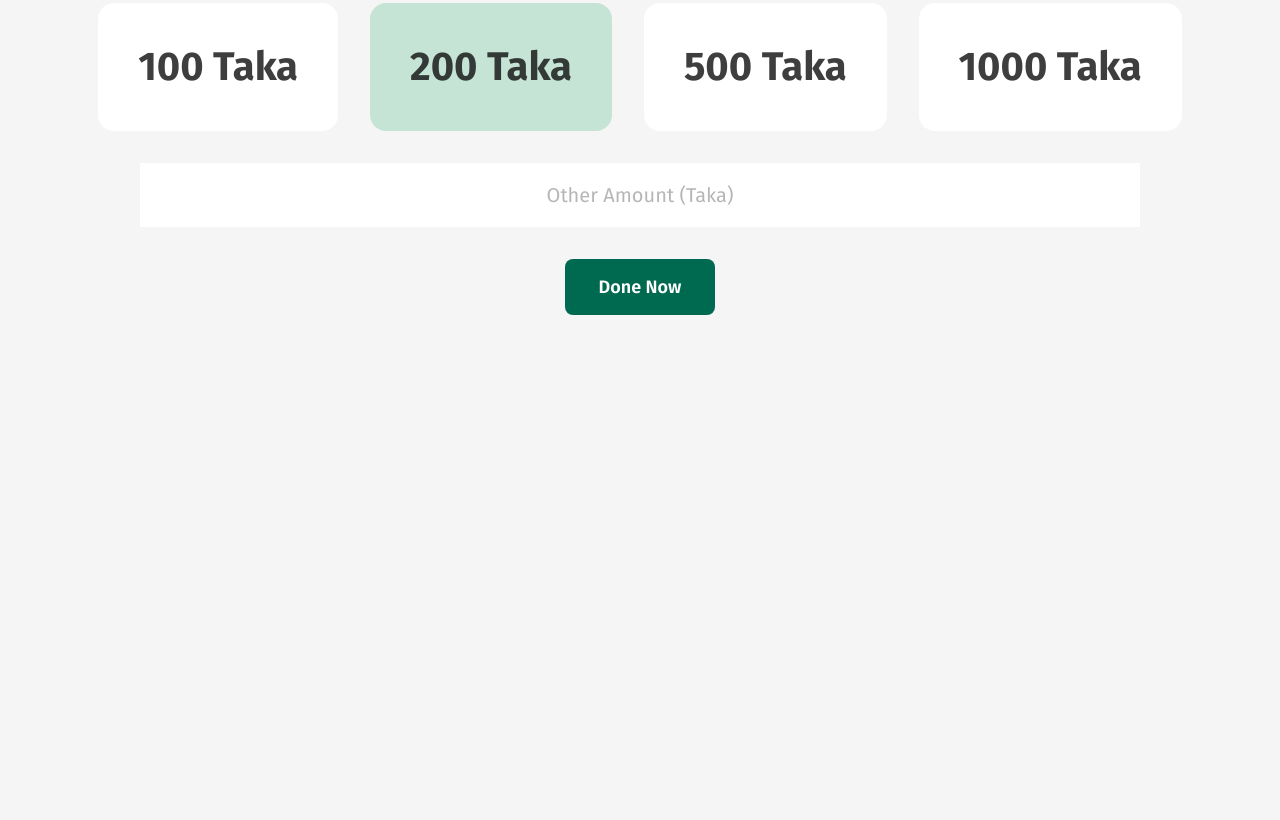
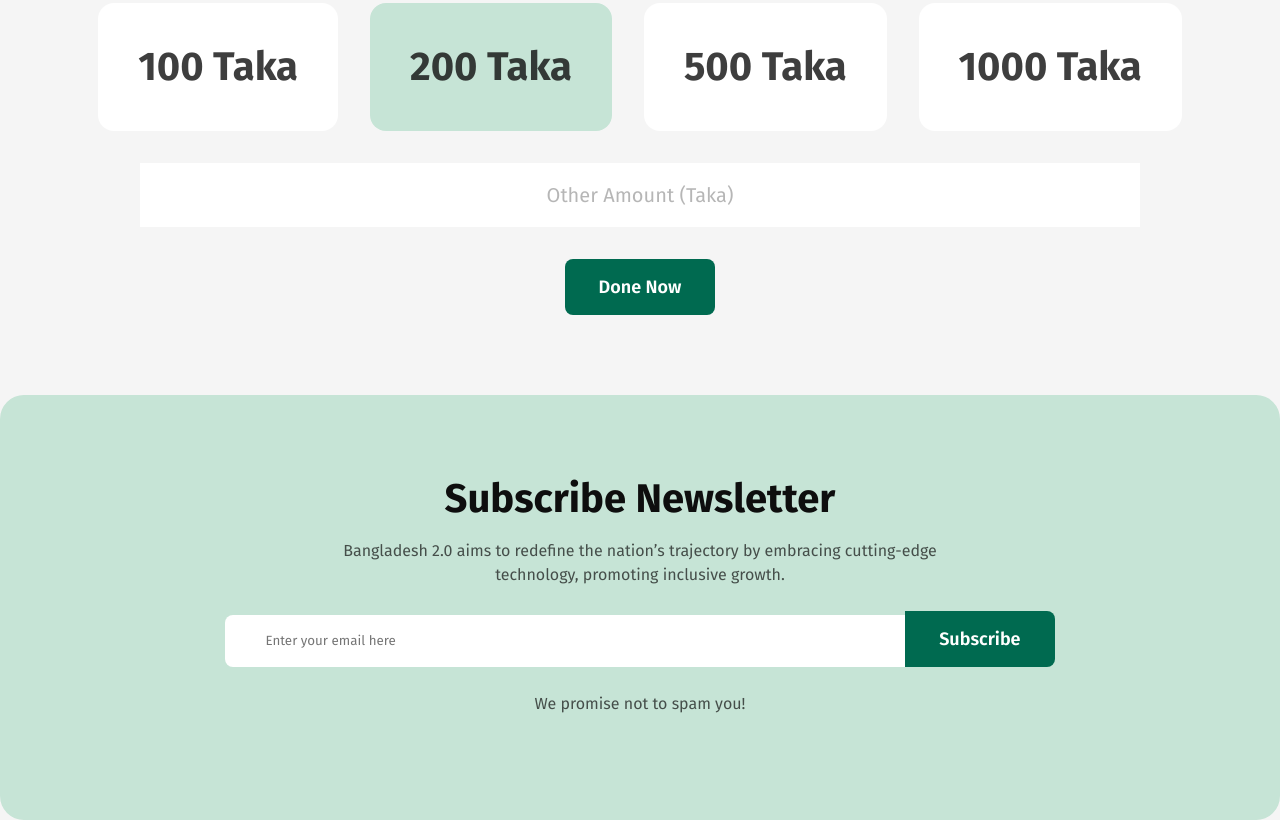
Before and after one commit to ismail-dev-code/bangladesh-2-0, a plain HTML site: page index.html in a window 1280 px wide. Shown: the part 3639-4459 px from the top of the page. Before the commit the page ends 4034 px from the top, so only its background shows below. Drawn offline with Linux system fonts and the light colour scheme; a web font is replaced by a local one.

Commit message:
subscribe section done

```diff
--- a/index.html
+++ b/index.html
@@ -146,7 +146,7 @@
                 we, with a certain degree of justification, be able to speak of
                 humankind as civilized
               </p>
-              <button>Read More</button>
+              <button class="primary-btn">Read More</button>
             </div>
           </div>
           <div class="news-card1">
@@ -161,7 +161,7 @@
                 we, with a certain degree of justification, be able to speak of
                 humankind as civilized
               </p>
-              <button>Read More</button>
+              <button class="primary-btn">Read More</button>
             </div>
             <img src="assets/satelite.png" alt="" />
           </div>
@@ -178,7 +178,7 @@
                 we, with a certain degree of justification, be able to speak of
                 humankind as civilized
               </p>
-              <button>Read More</button>
+              <button class="primary-btn">Read More</button>
             </div>
           </div>
         </div>
@@ -199,8 +199,19 @@
         </div>
         <div class="input-area">
           <input type="text" placeholder="Other Amount (Taka)" />
-          <button>Done Now</button>
+          <button class="primary-btn">Done Now</button>
         </div>
+      </section>
+      <section class="subscribe">
+        <div class="subscribe-title">
+          <h1>Subscribe Newsletter</h1>
+          <p>Bangladesh 2.0 aims to redefine the nation’s trajectory by embracing cutting-edge <br> technology, promoting inclusive growth.</p>
+        </div>
+        <div class="subscribe-input">
+          <input type="email" placeholder="Enter your email here">
+          <button class="primary-btn">Subscribe</button>
+        </div>
+        <p class="subscribe-promise">We promise not to spam you!</p>
       </section>
     </main>
     <footer></footer>
--- a/style.css
+++ b/style.css
@@ -288,15 +288,6 @@ header nav {
 .card-text button {
   margin-top: 32px;
   padding: 13px 26px;
-  background-color: #006a50;
-  color: rgb(255, 255, 255);
-  font-size: 18px;
-  font-weight: 600;
-  line-height: 22px;
-  letter-spacing: 0%;
-  text-align: left;
-  border-radius: 8px;
-  border: none;
 }
 .card-text button:hover {
   cursor: pointer;
@@ -370,11 +361,12 @@ header nav {
   width: 75%;
   border: none;
   text-align: center;
+  margin-bottom: 32px;
 }
 .input-area [type="text"]::placeholder {
   color: rgba(14, 14, 14, 0.3);
 }
-.input-area button {
+.primary-btn {
   background-color: #006a50;
   color: rgb(255, 255, 255);
   font-size: 18px;
@@ -383,5 +375,52 @@ header nav {
   padding: 17px 34px 17px 34px;
   border-radius: 8px;
   border: none;
-  margin-top: 32px;
 }
+.primary-btn:hover{
+  cursor: pointer;
+  background-color: #006a50e8;
+}
+
+/* subscribe section start  */
+.subscribe {
+  padding: 80px 100px 80px 100px;
+  border-radius: 24px;
+  background: rgb(198, 228, 214);
+  display: flex;
+  flex-direction: column;
+  align-items: center;
+  text-align: center;
+}
+.subscribe h1 {
+  color: rgb(14, 14, 14);
+  font-size: 40px;
+  font-weight: 700;
+  line-height: 48px;
+  text-align: center;
+  margin-bottom: 16px;
+}
+.subscribe p {
+  color: rgba(14, 14, 14, 0.7);
+  font-size: 16px;
+  font-weight: 400;
+  line-height: 24px;
+  text-align: center;
+  margin-bottom: 24px;
+}
+.subscribe-input input{
+  padding: 18px 40px;
+  width: 600px;
+  border: none;
+  border-radius: 8px 0px 0 8px;
+}
+.subscribe-input button{
+  border-radius: 0 8px 8px 0;
+  margin-left: -4.5px;
+}
+.subscribe-promise{
+  color: rgba(14, 14, 14, 0.7);
+font-size: 16px;
+font-weight: 400;
+text-align: center;
+margin-top: 25px;
+}
```
Also changed, not shown: UI/banner.png (added), UI/donate.png (added), UI/news.png (added), UI/newsletter.png (added), UI/quotes.png (added), UI/vision.png (added), 2 other files.
